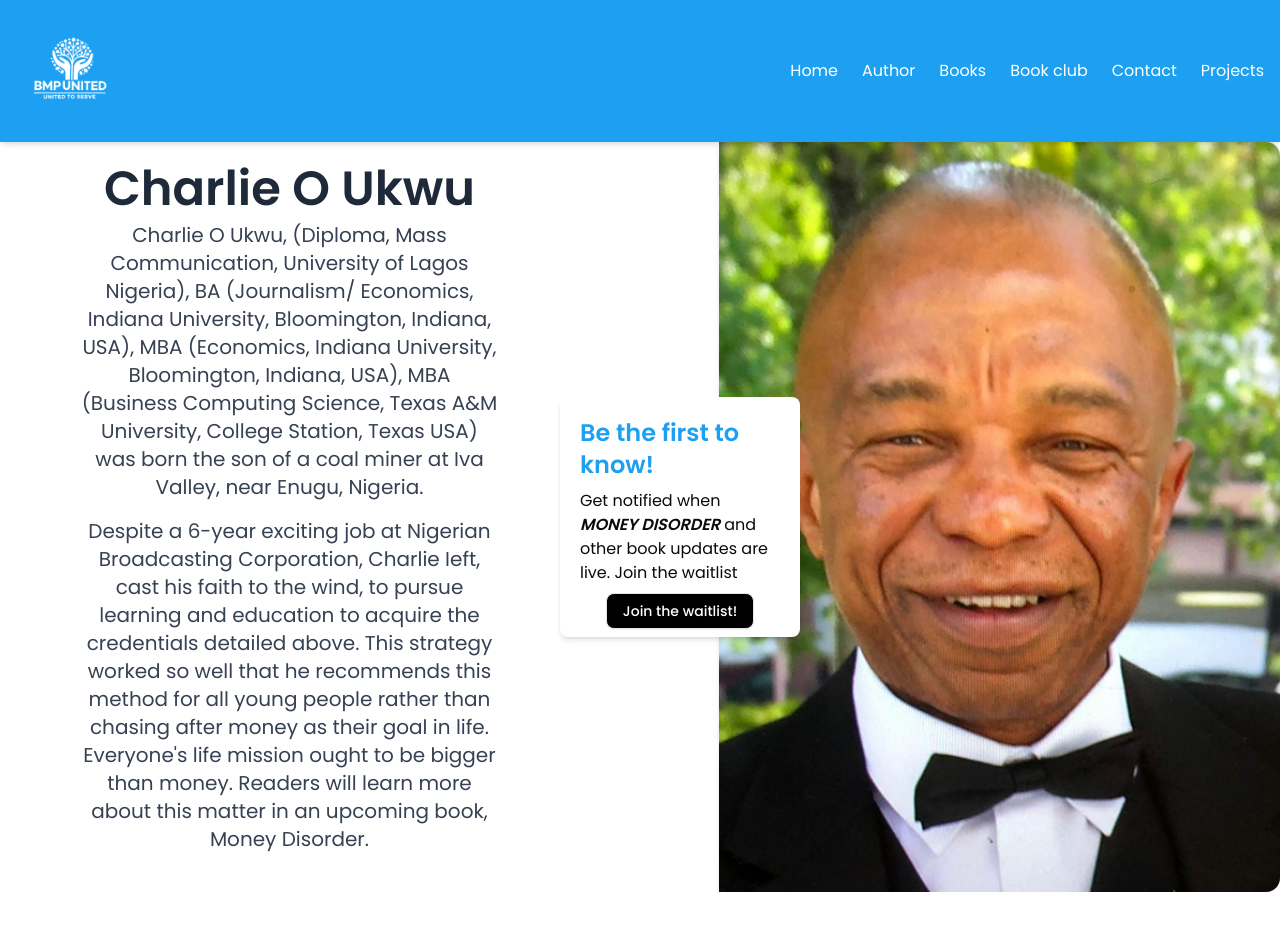
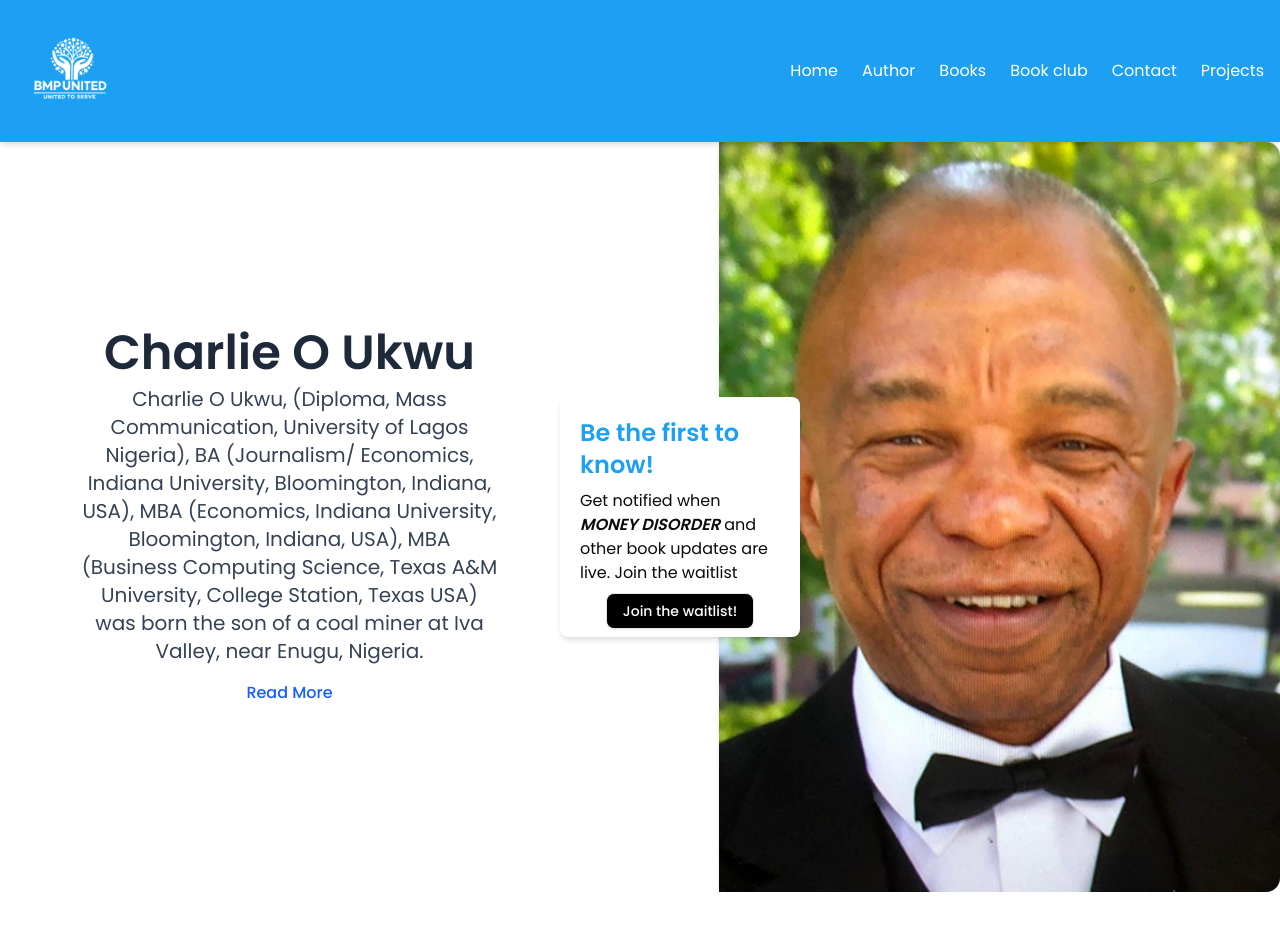
Before and after one commit to Dubby-Bantin/BMP, a Next.js app: page / in a window 1280 px wide. Shown: the top 952 px of the page. Built offline with nearby package versions, Linux system fonts and the light colour scheme; a web font is replaced by a local one.

Commit message:
made changes

```diff
--- a/src/components/banner.tsx
+++ b/src/components/banner.tsx
@@ -1,6 +1,8 @@
+"use client"
 import Image from "next/image";
 import { Button } from "./ui/button";
 import Link from "next/link";
+import { useState } from "react";
 
 interface AuthorBannerProps {
   name: string;
@@ -8,6 +10,16 @@ interface AuthorBannerProps {
 }
 
 const AuthorBanner: React.FC<AuthorBannerProps> = ({ name, imageUrl }) => {
+  const [isExpanded, setIsExpanded] = useState(false);
+
+  // Your original text split into paragraphs
+  const fullText = [
+    "Charlie O Ukwu, (Diploma, Mass Communication, University of Lagos Nigeria), BA (Journalism/ Economics, Indiana University, Bloomington, Indiana, USA), MBA (Economics, Indiana University, Bloomington, Indiana, USA), MBA (Business Computing Science, Texas A&M University, College Station, Texas USA) was born the son of a coal miner at Iva Valley, near Enugu, Nigeria.",
+    "Despite a 6-year exciting job at Nigerian Broadcasting Corporation, Charlie Ieft, cast his faith to the wind, to pursue learning and education to acquire the credentials detailed above. This strategy worked so well that he recommends this method for all young people rather than chasing after money as their goal in life. Everyone's life mission ought to be bigger than money. Readers will learn more about this matter in an upcoming book, Money Disorder.",
+  ];
+
+  // Display only the first paragraph when not expanded
+  const truncatedText = fullText.slice(0, 1);
   return (
     <div className="relative rounded-xl overflow-hidden flex items-center justify-center w-full">
       <div className="md:flex items-center justify-between w-full gap-55 md:px-0 px-5">
@@ -16,26 +28,20 @@ const AuthorBanner: React.FC<AuthorBannerProps> = ({ name, imageUrl }) => {
             {name}
           </h1>
 
-          <p className="text-gray-700 mb-4 md:text-xl">
-            {" "}
-            Charlie O Ukwu, (Diploma, Mass Communication, University of Lagos
-            Nigeria), BA (Journalism/ Economics, Indiana University,
-            Bloomington, Indiana, USA), MBA (Economics, Indiana University,
-            Bloomington, Indiana, USA), MBA (Business Computing Science, Texas
-            A&M University, College Station, Texas USA) was born the son of a
-            coal miner at Iva Valley, near Enugu, Nigeria.
-          </p>
-          <p className="text-gray-700 mb-4 md:text-xl">
-            {" "}
-            Despite a 6-year exciting job at Nigerian Broadcasting Corporation,
-            Charlie Ieft, cast his faith to the wind, to pursue learning and
-            education to acquire the credentials detailed above. This strategy
-            worked so well that he recommends this method for all young people
-            rather than chasing after money as their goal in life.
-            Everyone&apos;s life mission ought to be bigger than money. Readers
-            will learn more about this matter in an upcoming book, Money
-            Disorder.
-          </p>
+          <div className="text-gray-700 mb-4 md:text-xl">
+            {(isExpanded ? fullText : truncatedText).map((paragraph, index) => (
+              <p key={index} className="mb-4">
+                {paragraph}
+              </p>
+            ))}
+          </div>
+
+          <button
+            onClick={() => setIsExpanded(!isExpanded)}
+            className="text-blue-600 hover:text-blue-800 font-medium"
+          >
+            {isExpanded ? "Read Less" : "Read More"}
+          </button>
         </div>
 
         <div className="md:w-[750px] relative md:h-[750px] h-[500px]">
--- a/src/components/md-book.tsx
+++ b/src/components/md-book.tsx
@@ -1,3 +1,4 @@
+"use client";
 import {
   Dialog,
   DialogClose,
@@ -17,7 +18,24 @@ import {
 import { Button } from "@/components/ui/button";
 import Link from "next/link";
 import Image from "next/image";
+import { useState } from "react";
 const Book2 = () => {
+  const [isExpanded, setIsExpanded] = useState(false);
+
+  const fullText = `Too often, we mistake money for a solution when it is merely a
+  tool—powerful, yes, but dangerous when placed in unprepared hands.
+  As you'll discover in this book, the true determinant of success
+  is not how much money you have, but how ready you are to wield it.
+  Readiness is not a number in a bank account—it's a mindset, a
+  maturity, a quiet strength I call JNSQ. Without it, even great
+  wealth can collapse under poor judgment. With it, even modest
+  means can build a life of purpose, impact, and freedom. This book
+  is not about chasing more money. It is about becoming the kind of
+  person money cannot corrupt, and life cannot break.`;
+
+  const truncatedLength = 200; // Number of characters to show when collapsed
+  const shouldTruncate = fullText.length > truncatedLength;
+
   return (
     <Dialog>
       <DropdownMenu>
@@ -40,19 +58,26 @@ const Book2 = () => {
         <DialogHeader>
           <DialogTitle>Money is not the answer.</DialogTitle>
           <DialogDescription>
-            <p className=" mb-5">
-              {" "}
-              Too often, we mistake money for a solution when it is merely a
-              tool—powerful, yes, but dangerous when placed in unprepared hands.
-              As you’ll discover in this book, the true determinant of success
-              is not how much money you have, but how ready you are to wield it.
-              Readiness is not a number in a bank account—it’s a mindset, a
-              maturity, a quiet strength I call JNSQ. Without it, even great
-              wealth can collapse under poor judgment. With it, even modest
-              means can build a life of purpose, impact, and freedom. This book
-              is not about chasing more money. It is about becoming the kind of
-              person money cannot corrupt, and life cannot break.
-            </p>
+            <div className="mb-5">
+              {isExpanded || !shouldTruncate ? (
+                fullText.split("\n").map((paragraph, index) => (
+                  <p key={index} className="mb-2">
+                    {paragraph}
+                  </p>
+                ))
+              ) : (
+                <p>{fullText.substring(0, truncatedLength)}...</p>
+              )}
+
+              {shouldTruncate && (
+                <button
+                  onClick={() => setIsExpanded(!isExpanded)}
+                  className="text-blue-600 hover:text-blue-800 font-medium text-sm mt-2"
+                >
+                  {isExpanded ? "Read Less" : "Read More"}
+                </button>
+              )}
+            </div>
             <div className="relative h-[15rem] overflow-y-scroll">
               <div className="absolute top-0 left-0 w-full md:h-[38rem] h-[30rem]">
                 <Image
--- a/src/components/video.tsx
+++ b/src/components/video.tsx
@@ -1,8 +1,9 @@
-import React from 'react'
+import React from "react";
 
 const Video = () => {
   return (
     <div className="w-full aspect-video">
+      <p className="md:text-4xl font-bold mb-4 text-center"> About the authors</p>
       <iframe
         className="w-full h-full"
         src="https://www.youtube.com/embed/e6qHYZhnMlc"
@@ -13,6 +14,6 @@ const Video = () => {
       ></iframe>
     </div>
   );
-}
+};
 
-export default Video
+export default Video;
```
